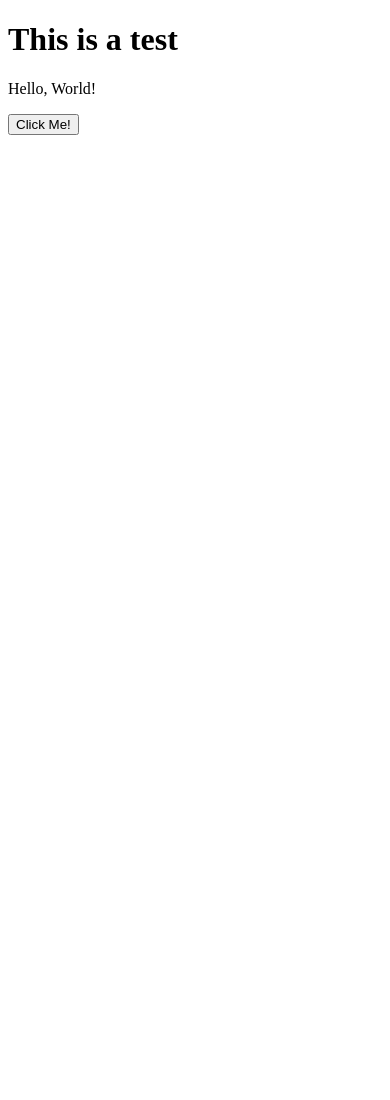
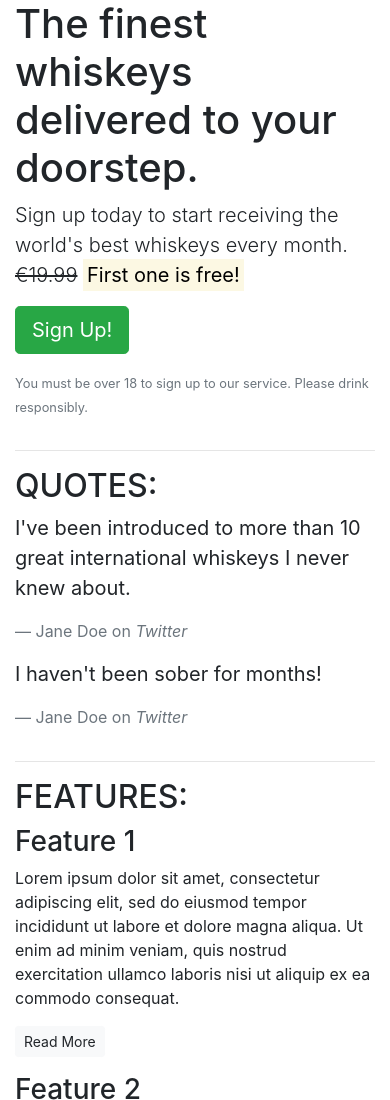
Before and after one commit to deagustinchristian/bootstrap, a plain HTML site: page index.html in a window 390 px wide. Shown: the top 1100 px of the page. Before the commit the page ends 844 px from the top, so only its background shows below. Drawn offline with nearby package versions, Linux system fonts and the light colour scheme.

Commit message:
Add grid and responsiveness

```diff
--- a/index.html
+++ b/index.html
@@ -1,14 +1,87 @@
 <!DOCTYPE html>
-<html lang="en">
+<html lang="en-us">
+
 <head>
-    <meta charset="UTF-8">
-    <meta http-equiv="X-UA-Compatible" content="IE=edge">
+    <meta charset="utf-8">
     <meta name="viewport" content="width=device-width, initial-scale=1.0">
-    <title>Document</title>
+    <title>Whiskey Drop | Taste a new whiskey every month</title>
+    <link rel="stylesheet" href="https://maxcdn.bootstrapcdn.com/bootstrap/4.1.3/css/bootstrap.min.css">
 </head>
+
 <body>
-    <h1>This is a test</h1>
-    <p>Hello, World!</p>
-    <button>Click Me!</button>
+    <article class="container">
+        <!-- Callout -->
+        <div class="row">
+            <div class="col-12">
+                <section class="callout">
+                    <h1>The finest whiskeys delivered to your doorstep.</h1>
+                    <p class="lead">Sign up today to start receiving the world's best whiskeys every month. <s>€19.99</s> <strong><mark>First one is free!</mark></strong></p>
+                    <p><button class="btn btn-lg btn-success">Sign Up!</button></p>
+                    <p class="text-muted"><small>You must be over 18 to sign up to our service. Please drink responsibly.</small></p>
+                </section>
+            </div>
+        </div>
+        <!-- /.callout -->
+        <hr>
+
+        <!-- Quotes -->
+        <section class="quotes">
+            <div class="row">
+                <div class="col-12">
+                    <h2 class="text-uppercase">Quotes:</h2>
+                </div>
+            </div>
+            <div class="row">
+                <div class="col-12 col-md-6">
+                    <blockquote class="blockquote">
+                        <p>I've been introduced to more than 10 great international whiskeys I never knew about.</p>
+                        <footer class="blockquote-footer">Jane Doe on <cite title="Twitter">Twitter</cite></footer>
+                    </blockquote>
+                </div>
+                <div class="col-12 col-md-6">
+                    <blockquote class="blockquote">
+                        <p>I haven't been sober for months!</p>
+                        <footer class="blockquote-footer">Jane Doe on <cite title="Twitter">Twitter</cite></footer>
+                    </blockquote>
+                </div>
+            </div>
+        </section>
+        <!-- /.quotes -->
+        <hr>
+
+        <!-- Features -->
+        <section class="features">
+            <div class="row">
+                <div class="col-12">
+                    <h2 class="text-uppercase">Features:</h2>
+                </div>
+            </div>
+            <div class="row">
+                <div class="col-12 col-md-6 col-lg-4">
+                    <div class="feature">
+                        <h3>Feature 1</h3>
+                        <p>Lorem ipsum dolor sit amet, consectetur adipiscing elit, sed do eiusmod tempor incididunt ut labore et dolore magna aliqua. Ut enim ad minim veniam, quis nostrud exercitation ullamco laboris nisi ut aliquip ex ea commodo consequat.</p>
+                        <p><a class="btn btn-sm btn-light" href="">Read More</a></p>
+                    </div>
+                </div>
+                <div class="col-12 col-md-6 col-lg-4">
+                    <div class="feature">
+                        <h3>Feature 2</h3>
+                        <p>Lorem ipsum dolor sit amet, consectetur adipiscing elit, sed do eiusmod tempor incididunt ut labore et dolore magna aliqua. Ut enim ad minim veniam, quis nostrud exercitation ullamco laboris nisi ut aliquip ex ea commodo consequat.</p>
+                        <p><a class="btn btn-sm btn-light" href="">Read More</a></p>
+                    </div>
+                </div>
+                <div class="col-12 d-md-none d-lg-block col-lg-4">
+                    <div class="feature">
+                        <h3>Feature 3</h3>
+                        <p>Lorem ipsum dolor sit amet, consectetur adipiscing elit, sed do eiusmod tempor incididunt ut labore et dolore magna aliqua. Ut enim ad minim veniam, quis nostrud exercitation ullamco laboris nisi ut aliquip ex ea commodo consequat.</p>
+                        <p><a class="btn btn-sm btn-light" href="">Read More</a></p>
+                    </div>
+                </div>
+            </div>
+        </section>
+        <!-- /.features -->
+    </article>
 </body>
+
 </html>
```
